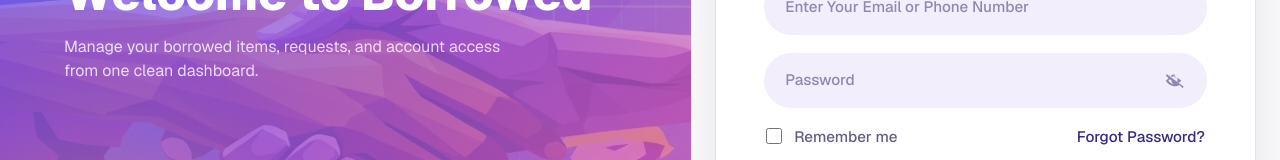
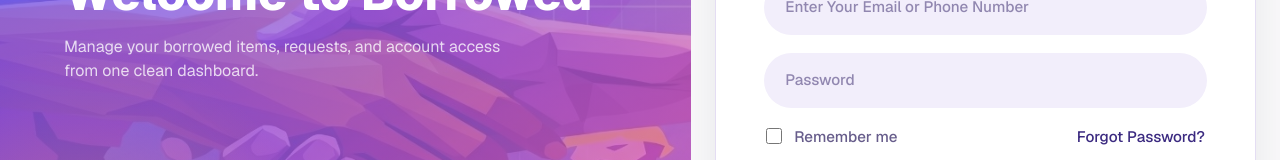
Before and after one commit to sushamaray/borrowed, a Next.js app: page / in a window 1280 px wide. Shown: the part 391-551 px from the top of the page. Built offline with nearby package versions, Linux system fonts and the light colour scheme.

Commit message:
Update login page

```diff
--- a/app/page.tsx
+++ b/app/page.tsx
@@ -36,17 +36,6 @@
   );
 }
 
-function EyeOffIcon() {
-  return (
-    <svg viewBox="0 0 24 24" aria-hidden="true" className="h-6 w-6">
-      <path
-        fill="currentColor"
-        d="M3.3 4.7 2 6l3.1 3.1C3.2 10.6 2 12 2 12s3.6 6 10 6c2 0 3.7-.6 5.1-1.4L20.7 20 22 18.7 3.3 4.7ZM12 16c-3.5 0-6-2.8-7.2-4 0 0 .7-.8 2-1.7l1.7 1.7A3.9 3.9 0 0 0 12 16Zm0-8c3.5 0 6 2.8 7.2 4-.5.6-1.6 1.8-3.2 2.8l-1.7-1.7a3.9 3.9 0 0 0-5.4-5.4L7.4 6.3C8.7 5.5 10.2 5 12 5Z"
-      />
-    </svg>
-  );
-}
-
 export default function Home() {
   return (
     <main className="login-page-layout grid min-h-screen overflow-hidden bg-white lg:grid-cols-[minmax(0,2.7fr)_minmax(30rem,2.3fr)]">
@@ -66,7 +55,7 @@
           <p className="login-page-brand-label mb-3 text-sm font-semibold uppercase tracking-[0.16em] text-white/75">
             Borrowed
           </p>
-          <h1 className="login-page-hero-title text-4x1 font-extrabold leading-tight sm:text-5x1">
+          <h1 className="login-page-hero-title text-4xl font-extrabold leading-tight sm:text-5xl">
             Welcome to Borrowed
           </h1>
           <p className="login-page-hero-description mt-4 max-w-md text-sm leading-6 text-white/78 sm:text-base">
@@ -98,7 +87,6 @@
           <TextField
             type="password"
             placeholder="Password"
-            trailingIcon={<EyeOffIcon />}
           />
 
           <div className="login-form-options flex items-center justify-between gap-3 px-0.5 text-sm font-medium text-text-secondary">
```
